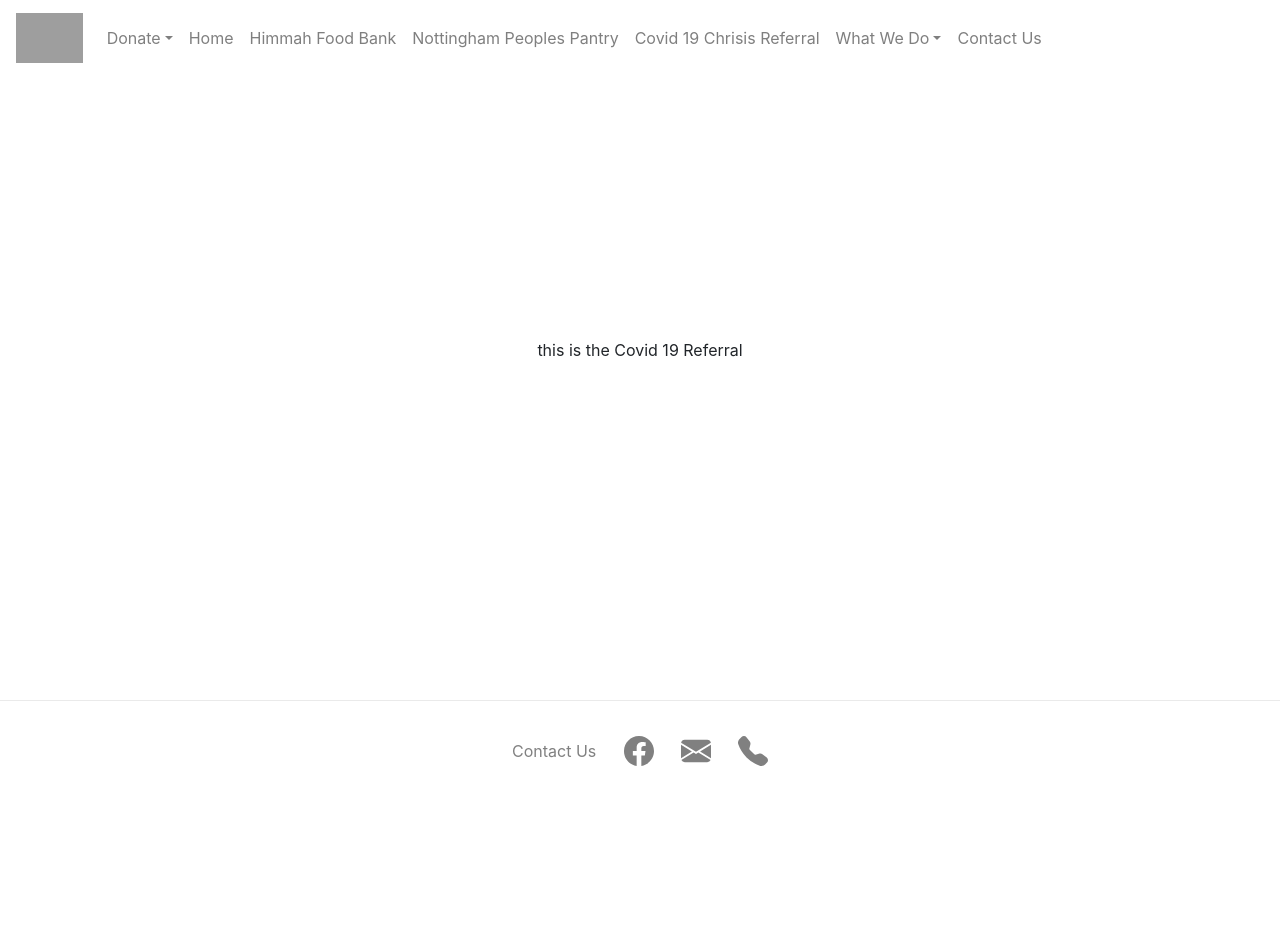
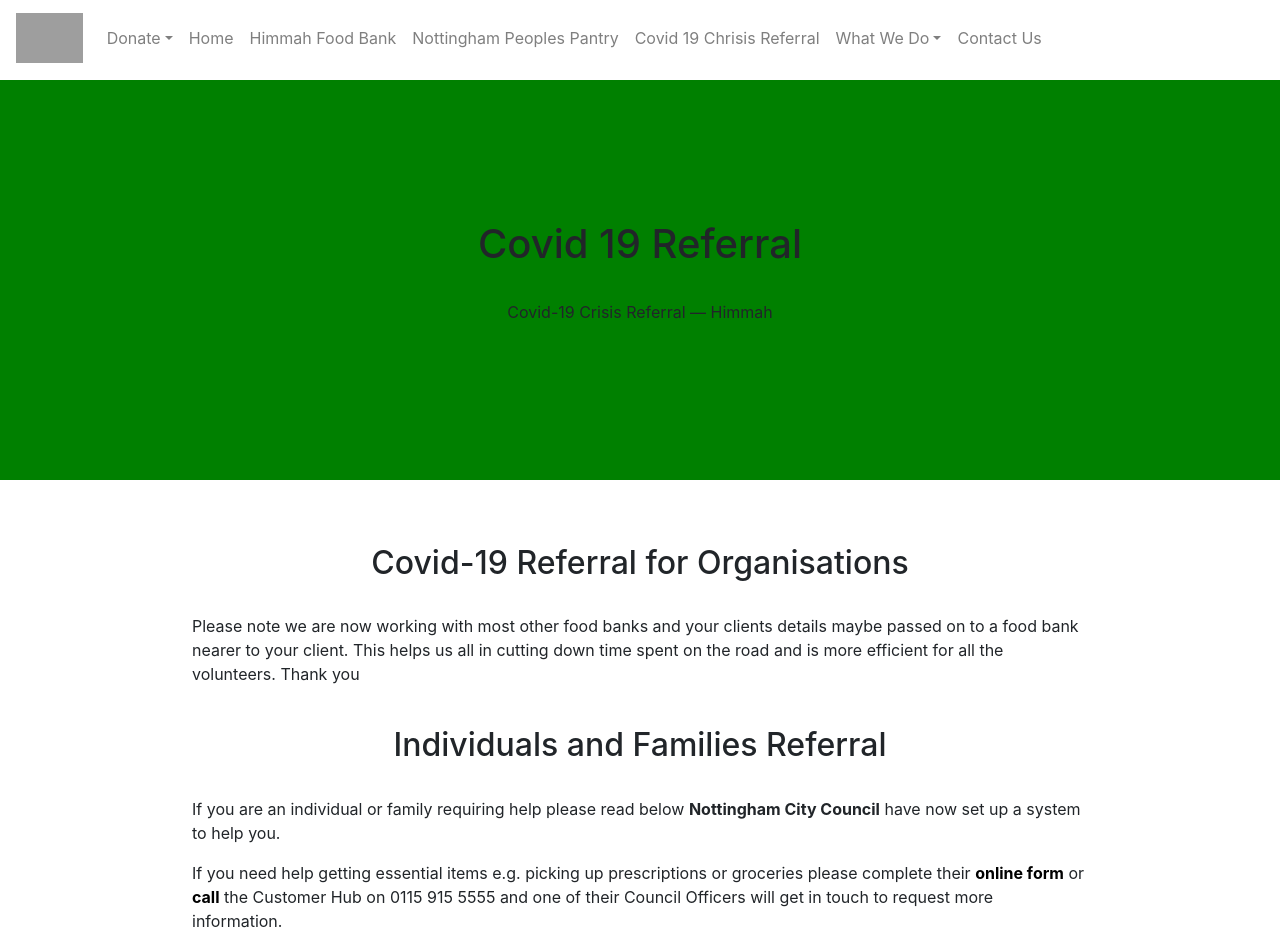
Before and after one commit to Bilal-Nadeem-Ahmed/Himmah, a Next.js app: page /referral in a window 1280 px wide. Shown: the top 952 px of the page. Before the commit the page ends 800 px from the top, so only its background shows below. Built offline with nearby package versions, Linux system fonts and the light colour scheme; grey boxes are pictures that could not be loaded.

Commit message:
worked on referrals section, need to fix the image

```diff
--- a/Components/chart/index.js
+++ b/Components/chart/index.js
@@ -19,12 +19,16 @@ const Chart = () => {
         <Pie data={data}/>
         </div>
         <div className='half '>
-            <h2>February Figures</h2>
+          <div>
+          <h2>February Figures</h2>
+          <br></br>
             <p>Over the month of February we provided (thanks to our volunteers and donors): </p>
             <p>889 food parcels, for 691 Adults and 252 children.</p>
             <p>We also provided 1120 hot meals with two of our partners</p>
             <p>560 with <a href='www.chayahgroup.co.uk'>Chayah Project</a> </p>
             <p>560 with <a href='www.salaamshalomkitchen.co.uk'>Salaam Shalom Kitchen</a> </p>
+          </div>
+
         </div>
 
     </div>
--- a/pages/referral.js
+++ b/pages/referral.js
@@ -21,8 +21,26 @@ export default function Referral() {
 
       <main className={styles.main}>
       <Navigation/>
-      <div>this is the Covid 19 Referral</div>
+      <div className='banner'>
+        <div>
+          <h1>Covid 19 Referral</h1>
+          <br/>
+          <p>Covid-19 Crisis Referral — Himmah</p>
+        </div>
+      </div>
+      <div className='writing'>
+        <h2>Covid-19 Referral for Organisations</h2>
+        <br/>
+        <p>Please note we are now working with most other food banks and your clients details maybe passed on to a food bank nearer to your client. This helps us all in cutting down time spent on the road and is more efficient for all the volunteers. Thank you</p>
+        <br/>
+        <h2>Individuals and Families Referral</h2>
+        <br/>
+        <p>If you are an individual or family requiring help please read below <b>Nottingham City Council</b> have now set up a system to help you.</p>
+        <p>If you need help getting essential items e.g. picking up prescriptions or groceries please complete their <a href='https://www.nottinghamcity.gov.uk/coronavirus'><b>online form</b></a> or <a href='tel:01159155555'><b>call</b></a> the Customer Hub on 0115 915 5555 and one of their Council Officers will get in touch to request more information.</p>
+      </div>
+
       </main>
+
 
 
       <footer className={styles.footer}>
--- a/styles/globals.css
+++ b/styles/globals.css
@@ -169,3 +169,22 @@ padding: 0%;
   flex-direction: column;
  width: 50vw;
 }
+.banner{
+  width: 100vw;
+  height:50vh;
+  display: flex;
+  justify-content: center;
+  align-items: center;
+  text-align: center;
+  background-color: green;
+}
+.writing{
+  padding: 5% 15%;
+}
+.writing h2{
+  text-align: center;
+}
+.writing a{
+  text-decoration: none;
+  color: black;
+}
```
